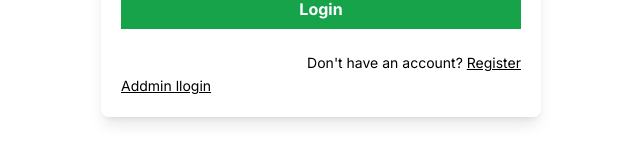
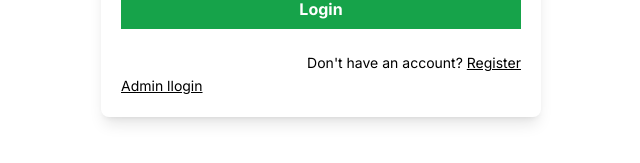
Before and after one commit to Usitha123/nextapp, a Next.js app: page / in a window 1280 px wide. Shown: the part 443-606 px from the top of the page, without its empty margins (319-959 px from the left). Built offline with nearby package versions, Linux system fonts and the light colour scheme; no server answers.

Commit message:
Update LoginForm.jsx

```diff
--- a/components/LoginForm.jsx
+++ b/components/LoginForm.jsx
@@ -64,7 +64,7 @@ export default function LoginForm() {
           </Link>
         </form>
           <Link className="mt-3 text-sm text-right" href={"/adminlogin"}>
-        <span className="underline">Addmin llogin</span>
+        <span className="underline">Admin llogin</span>
           </Link>
       </div>
     </div>
```
